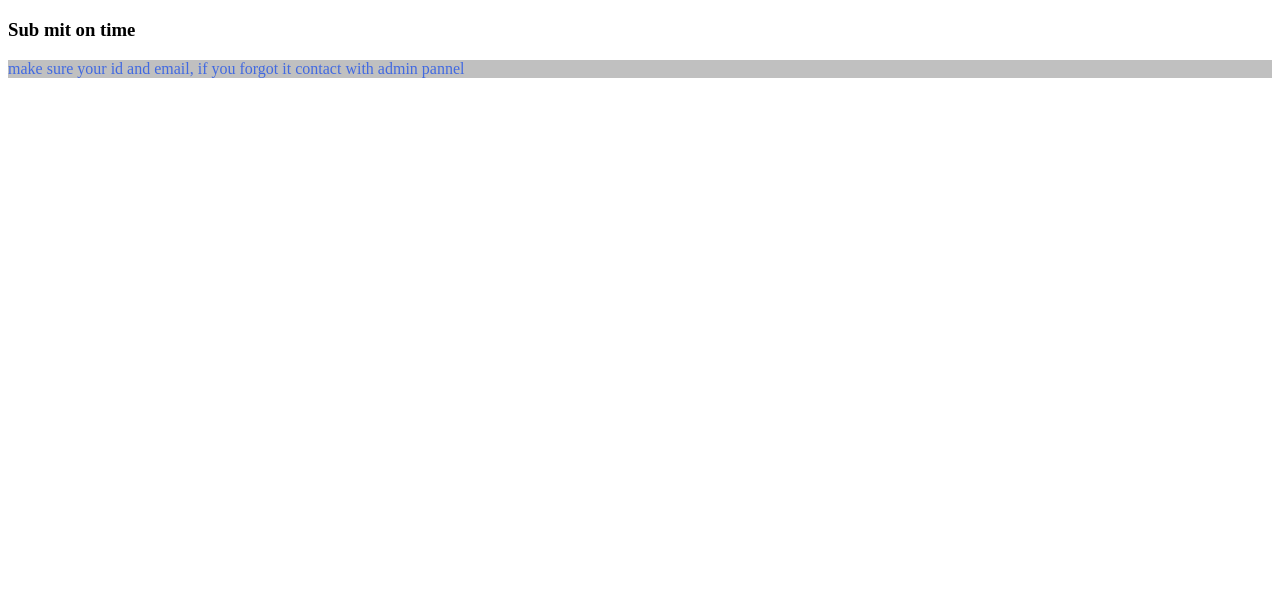
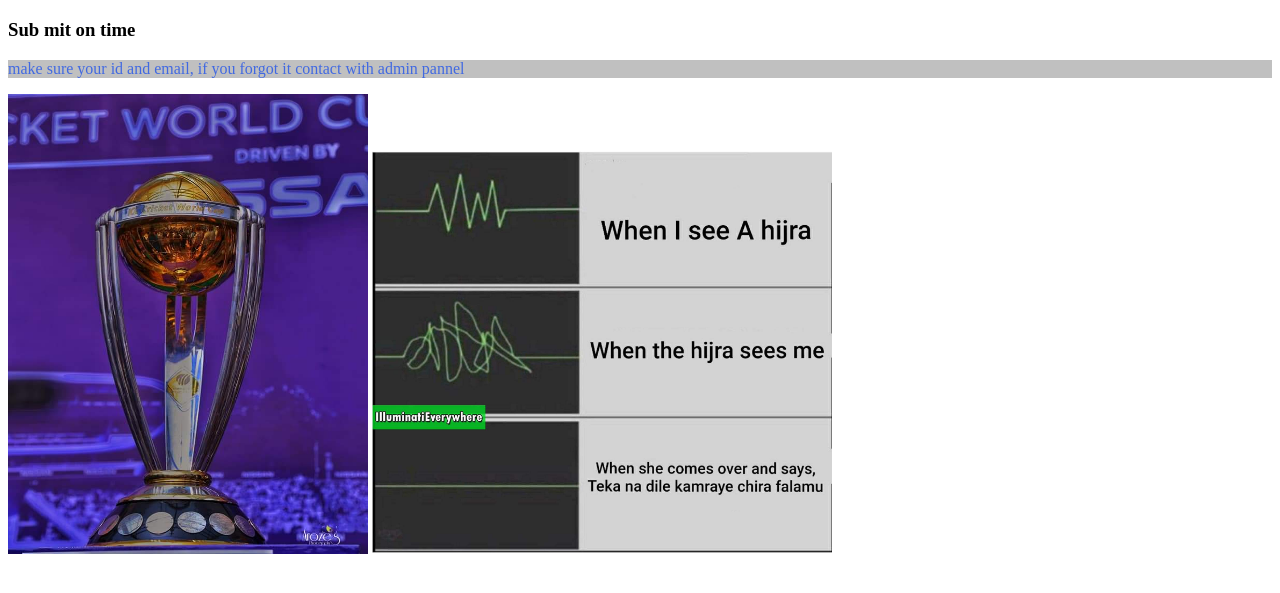
Before and after one commit to S1Emon/my-second-repo, a plain HTML site: page index.html in a window 1280 px wide. Shown: the part 61-654 px from the top of the page. Drawn offline with Linux system fonts and the light colour scheme.

Commit message:
added images

```diff
--- a/index.html
+++ b/index.html
@@ -11,6 +11,8 @@
     <h1>Hello World!</h1>
     <h3>Sub mit on time</h3>
     <p>make sure your id and email, if you forgot it contact with admin pannel</p>
+    <img src="images/cup.jpg" alt="" width="360px" height="460px">
+    <img src="images/text.jpg" alt="" width="460px">
 
 </body>
 </html>
```
Also changed, not shown: images/bird.jpg (added), images/cup.jpg (added), images/text.jpg (added), images/troll.jpg (added).
